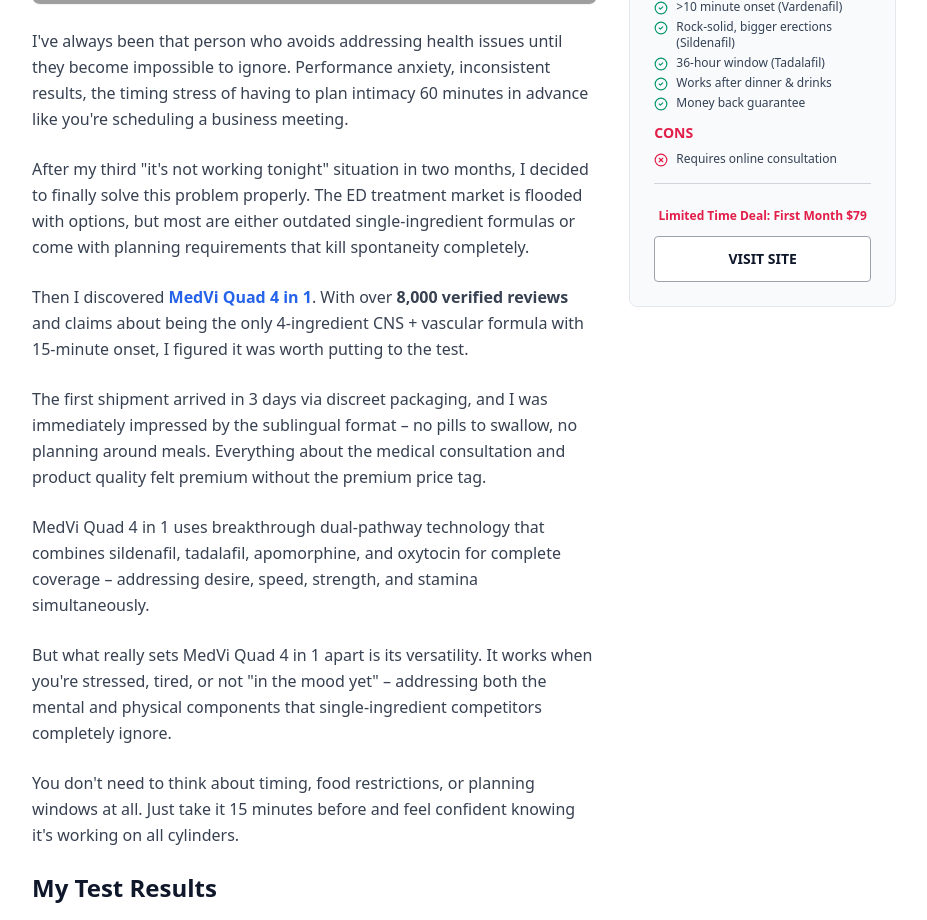
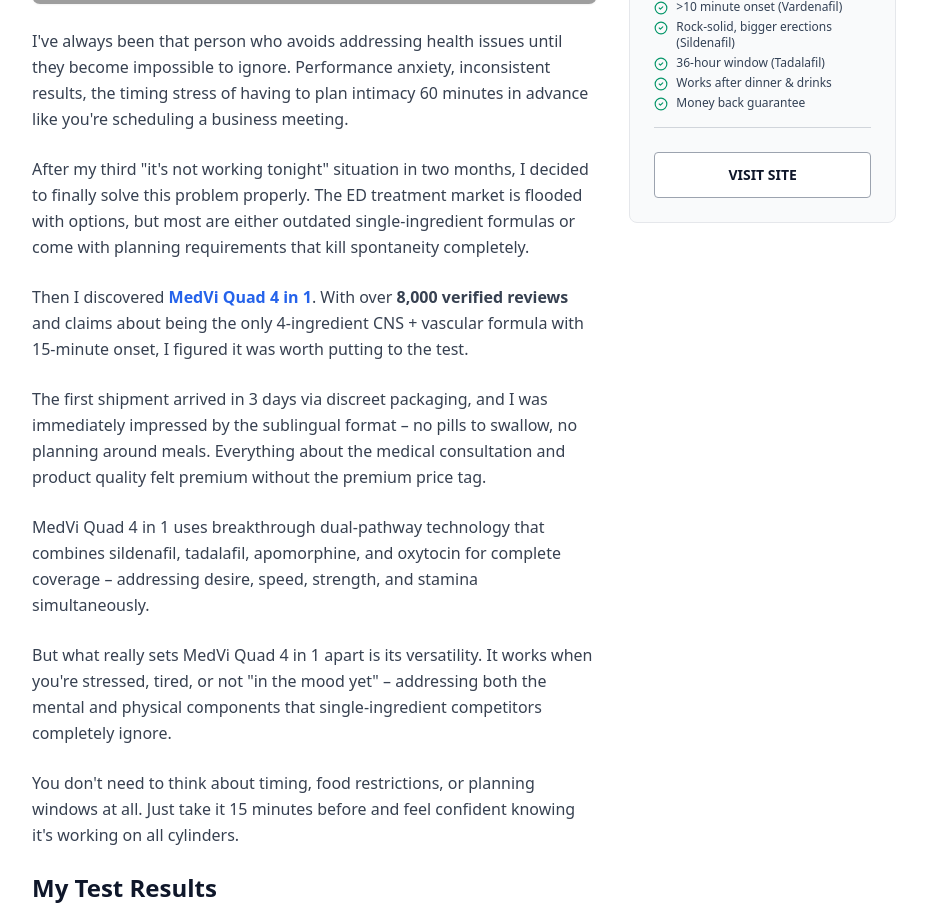
Before and after one commit to bimmer517/builder-quad-comparison-listicle, a React (Vite) app: page / in a window 1280 px wide. Shown: the part 2960-3880 px from the top of the page, without its empty margins (176-1103 px from the left). Built offline with nearby package versions, Linux system fonts and the light colour scheme; grey boxes are pictures that could not be loaded.

Commit message:
Remove CONS and Limited Time Deal from sidebar scorecard
cgen-69f87ac641cb465190ff62623b1d0384

```diff
--- a/client/components/DeepDiveSection.tsx
+++ b/client/components/DeepDiveSection.tsx
@@ -252,23 +252,10 @@ export function DeepDiveSection() {
                       ))}
                     </ul>
                   </div>
-
-                  <div>
-                    <h4 className="font-bold text-rose-600 text-sm mb-2">CONS</h4>
-                    <ul className="space-y-1">
-                      {cons.map((con, idx) => (
-                        <li key={idx} className="flex gap-2 text-xs text-slate-700">
-                          <XCircle size={14} className="text-rose-600 flex-shrink-0 mt-0.5" />
-                          <span>{con}</span>
-                        </li>
-                      ))}
-                    </ul>
-                  </div>
                 </div>
 
                 {/* Deal Text */}
                 <div className="pt-6 border-t border-gray-300">
-                  <p className="text-xs font-semibold text-rose-600 mb-3">Limited Time Deal: First Month $79</p>
                   <button
                     onClick={() => window.open("https://example.com", "_blank")}
                     className="w-full px-4 py-3 bg-white border border-gray-400 text-slate-900 font-semibold rounded hover:bg-gray-100 transition-all text-sm"
```
